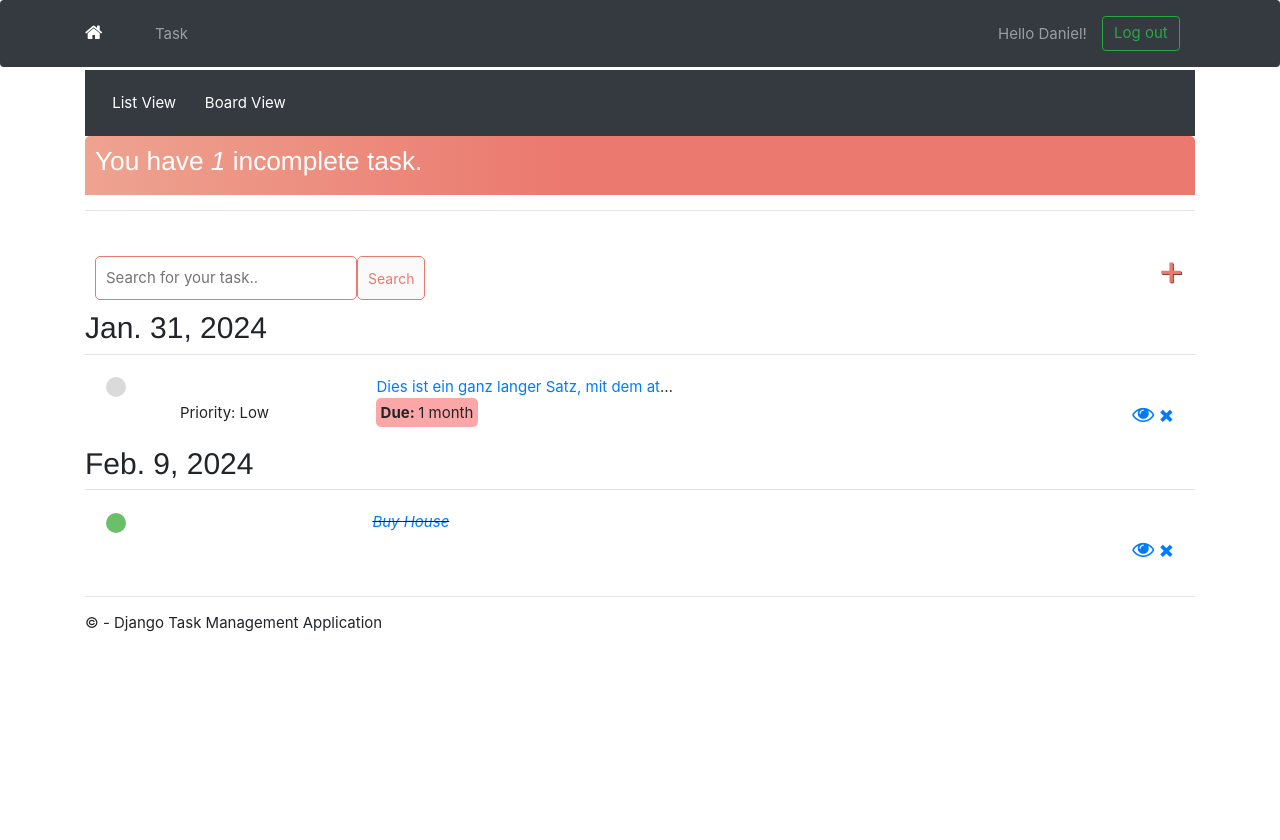
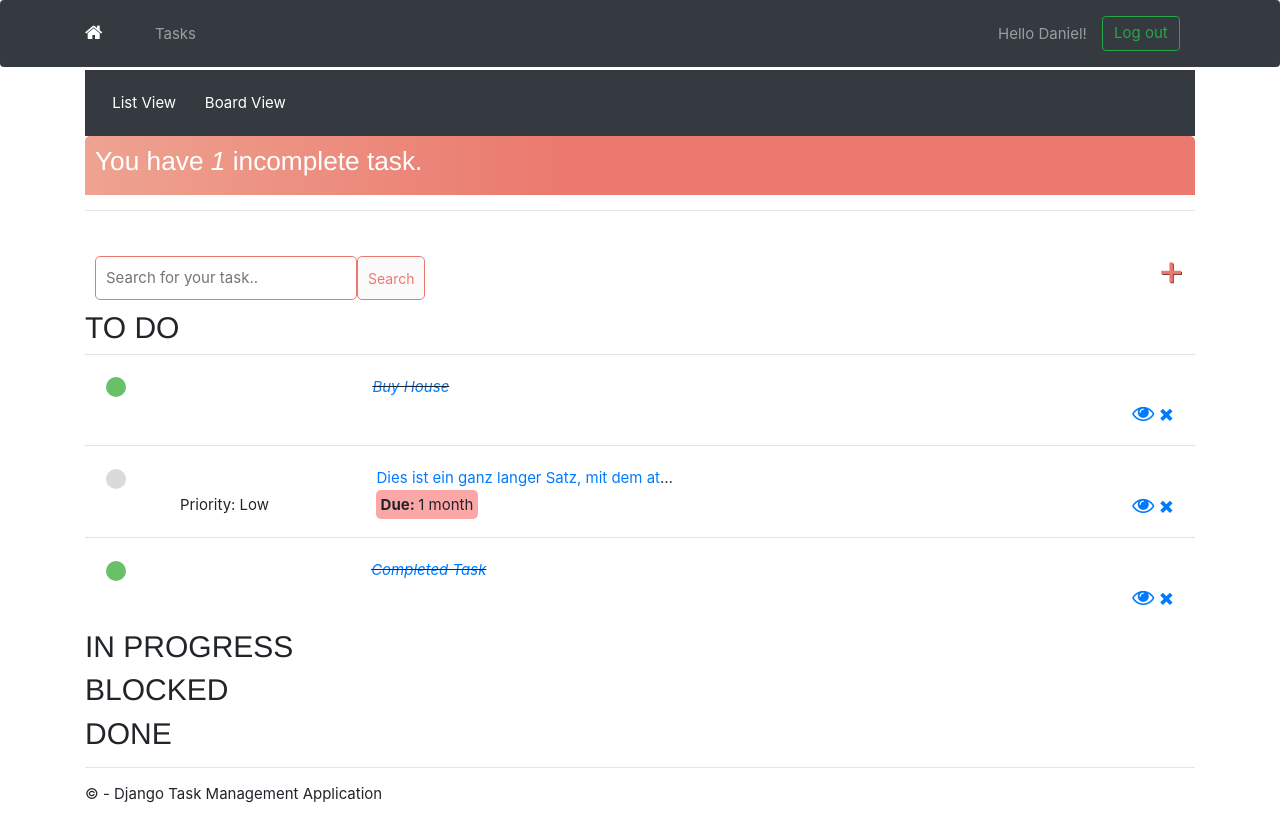
Before and after one commit to s64470/DjangoWebProject-TMT, a Django app: page /task/ in a window 1280 px wide. Before the commit the page ends 632 px from the top, so only its background shows below. Run offline with Django 3.2, Linux system fonts and the light colour scheme; a user stored in the database is signed in; data comes from the database, SQL or seed files in the repository; both versions use the stored data as it was after the commit; some libraries are stand-ins or nearby versions.

Commit message:
List View gruppiere nach Status

```diff
--- a/DjangoWebProject-TMT/app/templates/app/layout.html
+++ b/DjangoWebProject-TMT/app/templates/app/layout.html
@@ -24,7 +24,7 @@
                 <ul class="navbar-nav mr-auto">
                     {% if request.user.is_authenticated %}
                     <li class="nav-item">
-                        <a class="nav-link" href="/task/">Task</a>
+                        <a class="nav-link" href="/task/">Tasks</a>
                     </li>
                     {% endif %}
                 </ul>
--- a/DjangoWebProject-TMT/app/templates/app/task_list.html
+++ b/DjangoWebProject-TMT/app/templates/app/task_list.html
@@ -23,8 +23,8 @@
     <a id="add-link" href="{% url 'task-create' %}">&#x2b;</a>
 </div>
 <div class="task-items-wrapper">
-    {% for date, tasks in tasks_by_date.items %}
-    <h2>{{ date }}</h2>
+    {% for status, tasks in tasks_by_status.items %}
+    <h2>{{ status }}</h2>
     {% for task in tasks %}
     <div class="task-wrapper">
         {% if task.complete %}
--- a/DjangoWebProject-TMT/app/views.py
+++ b/DjangoWebProject-TMT/app/views.py
@@ -105,7 +105,6 @@ class TaskList(LoginRequiredMixin, ListView):
     def get_queryset(self):
         return Task.objects.filter(user=self.request.user).order_by('-due_date', '-priority')
 
-
 class TaskBoardView(LoginRequiredMixin, ListView):
     model = Task
     context_object_name = 'tasks'
```
Also changed, not shown: DjangoWebProject-TMT/db.sqlite3.
